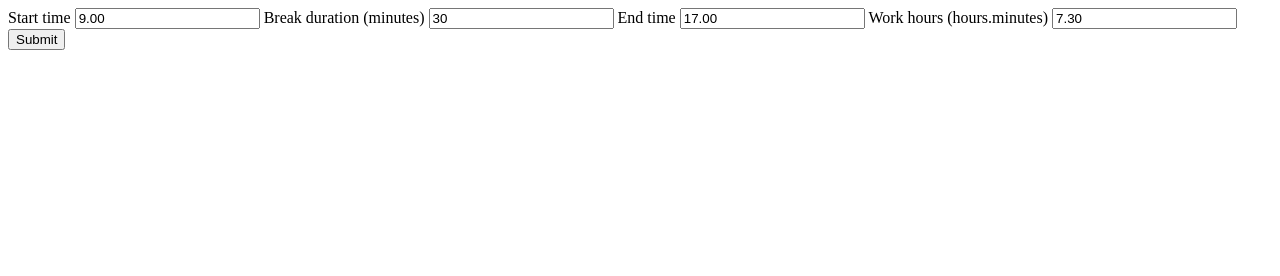
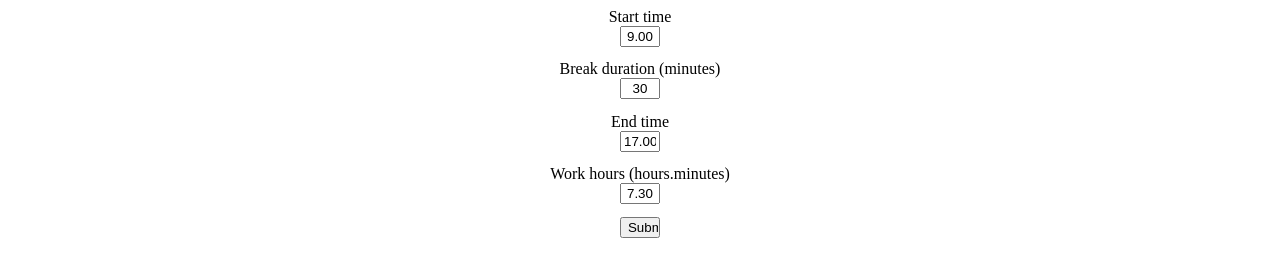
Before and after one commit to konsou/work-time-calculator, a plain HTML site: page index.html in a window 1280 px wide. Drawn offline with Linux system fonts and the light colour scheme.

Commit message:
Add some css

```diff
--- a/index.html
+++ b/index.html
@@ -3,9 +3,10 @@
         <meta charset="UTF-8">
         <title>Work Time Calculator</title>
         <script src="scripts.js"></script>
+        <link rel="stylesheet" href="styles.css">
     </head>
     <body>
-        <form name="work-time-calculator">
+        <form name="work-time-calculator" id="work-time-calculator-form">
             <label for="start-time">Start time</label>
             <input type="text" class="watch-change" name="start-time" id="start-time" value="9.00">
             <label for="break-duration">Break duration (minutes)</label>
--- /dev/null
+++ b/styles.css
@@ -0,0 +1,19 @@
+body {
+    display:flex;
+    flex-flow:column wrap;
+    align-items: center;
+    justify-content: center;
+}
+
+#work-time-calculator-form {
+    display:flex;
+    flex-flow:column wrap;
+    align-items: center;
+    justify-content: center;
+}
+
+input {
+    text-align: center;
+    width: 3em;
+    margin-bottom: 1em;
+}
```
